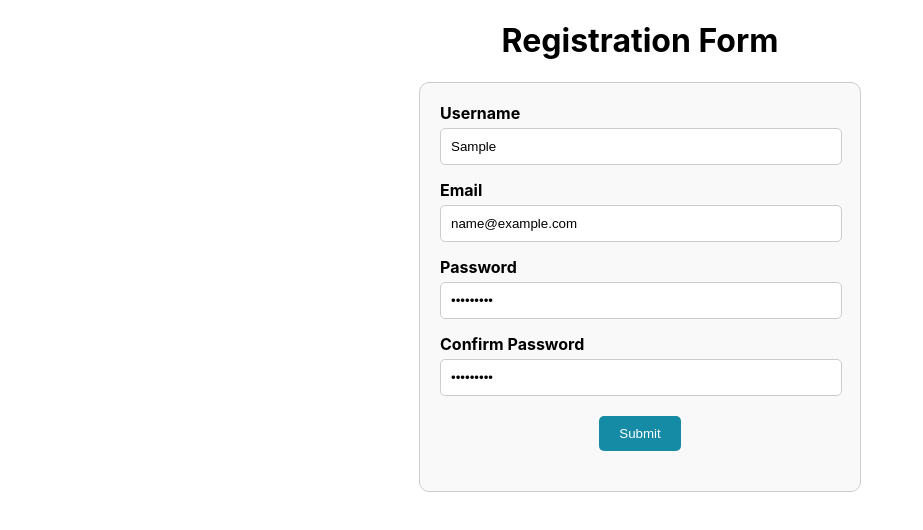
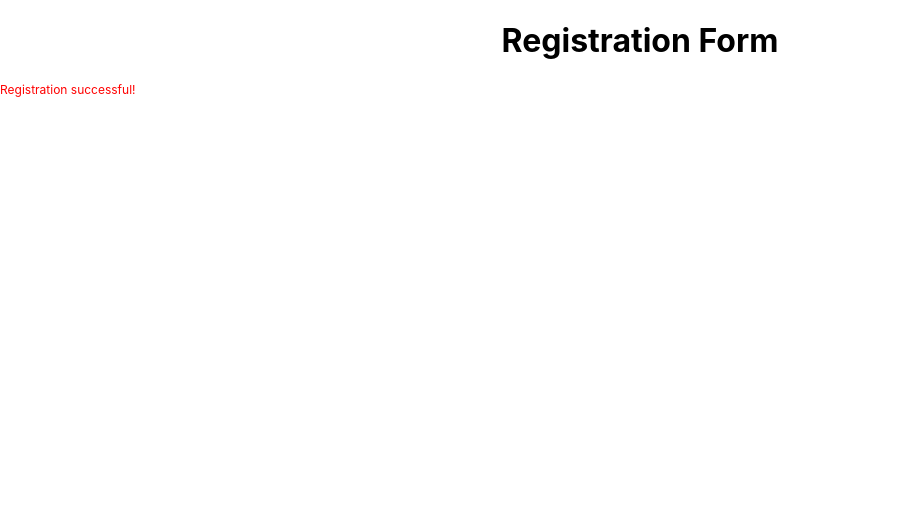
Before and after one commit to AnumIqbal2211/Registration-Form-Validation, a React (Create React App) app: page / in a window 1280 px wide. Both pictures are taken after typing "Sample", "name@example.com", "Sample123", "Sample123" into the empty fields and a click on the button "Submit". Shown: the top 530 px of the page, without its empty margins (0-923 px from the left). Built offline with nearby package versions, Linux system fonts and the light colour scheme.

Commit message:
feat: Display success message on successful form submission

```diff
--- a/src/components/Register.js
+++ b/src/components/Register.js
@@ -1,20 +1,25 @@
-import React from "react";
+import React, { useState } from "react";
 import { useForm } from "react-hook-form";
 
 const Register = () => {
   const {
     register,
     handleSubmit,
-    formState: { errors }, watch
+    formState: { errors },
+    watch,
   } = useForm();
-
+  const [isSubmitted, setIsSubmitted] = useState(false);
   const password = watch("password");
 
   const onSubmit = (data) => {
-    alert("Registration successful!");
+    setIsSubmitted(true);
   };
 
   return (
+    <div>
+      {isSubmitted ? (
+        <p>Registration successful!</p>
+      ) : (
         <form onSubmit={handleSubmit(onSubmit)}>
           <div>
             <label>Username</label>
@@ -64,7 +69,8 @@ const Register = () => {
               type="password"
               name="confirmPassword"
               {...register("confirmPassword", {
-            validate: (value) => value === password || "Password do not match",
+                validate: (value) =>
+                  value === password || "Password do not match",
               })}
             />
             {errors.confirmPassword && <p>{errors.confirmPassword.message}</p>}
@@ -72,6 +78,8 @@ const Register = () => {
 
           <button type="submit">Submit</button>
         </form>
+      )}
+    </div>
   );
 };
 
```
Lines whose indentation alone changed are shown as unchanged.
